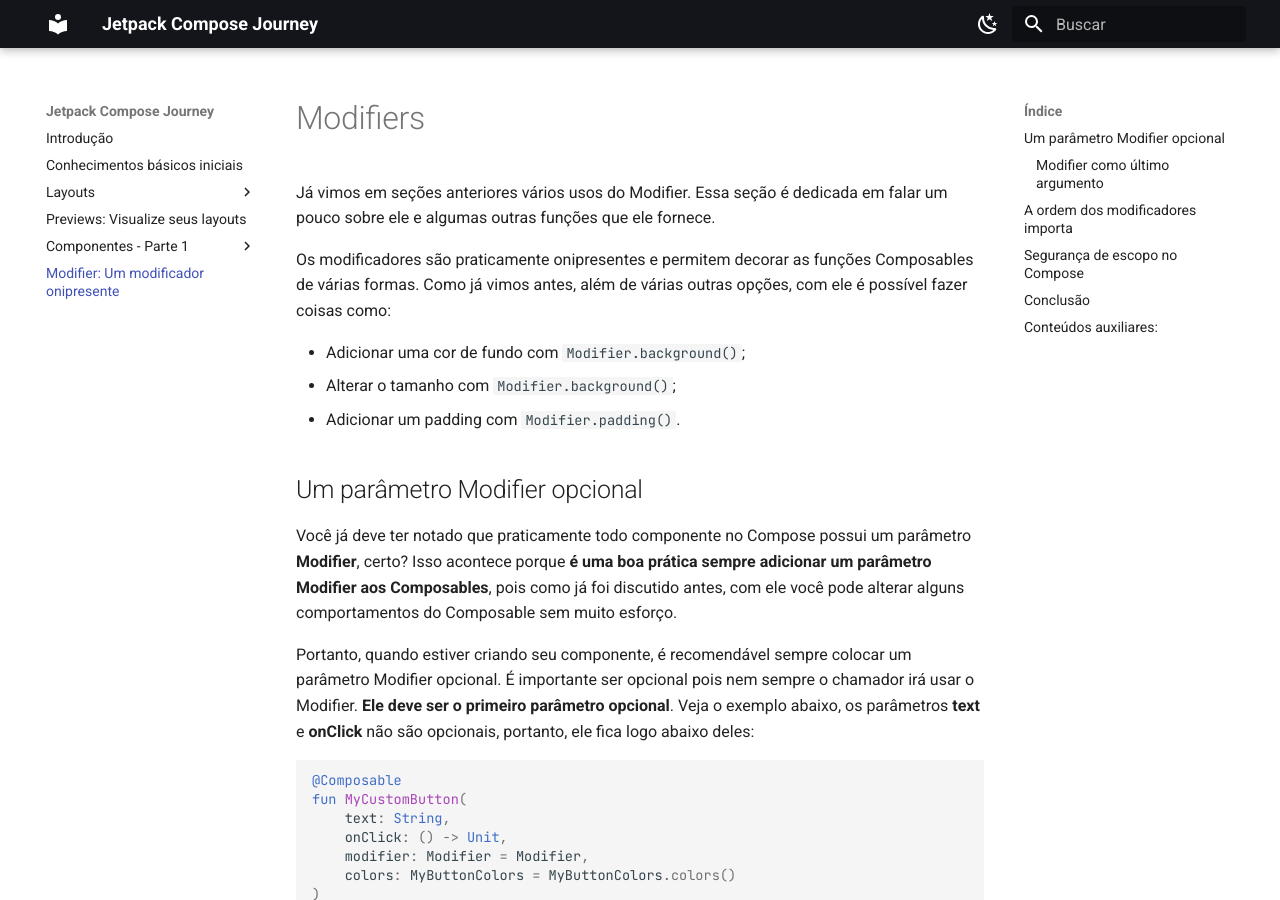
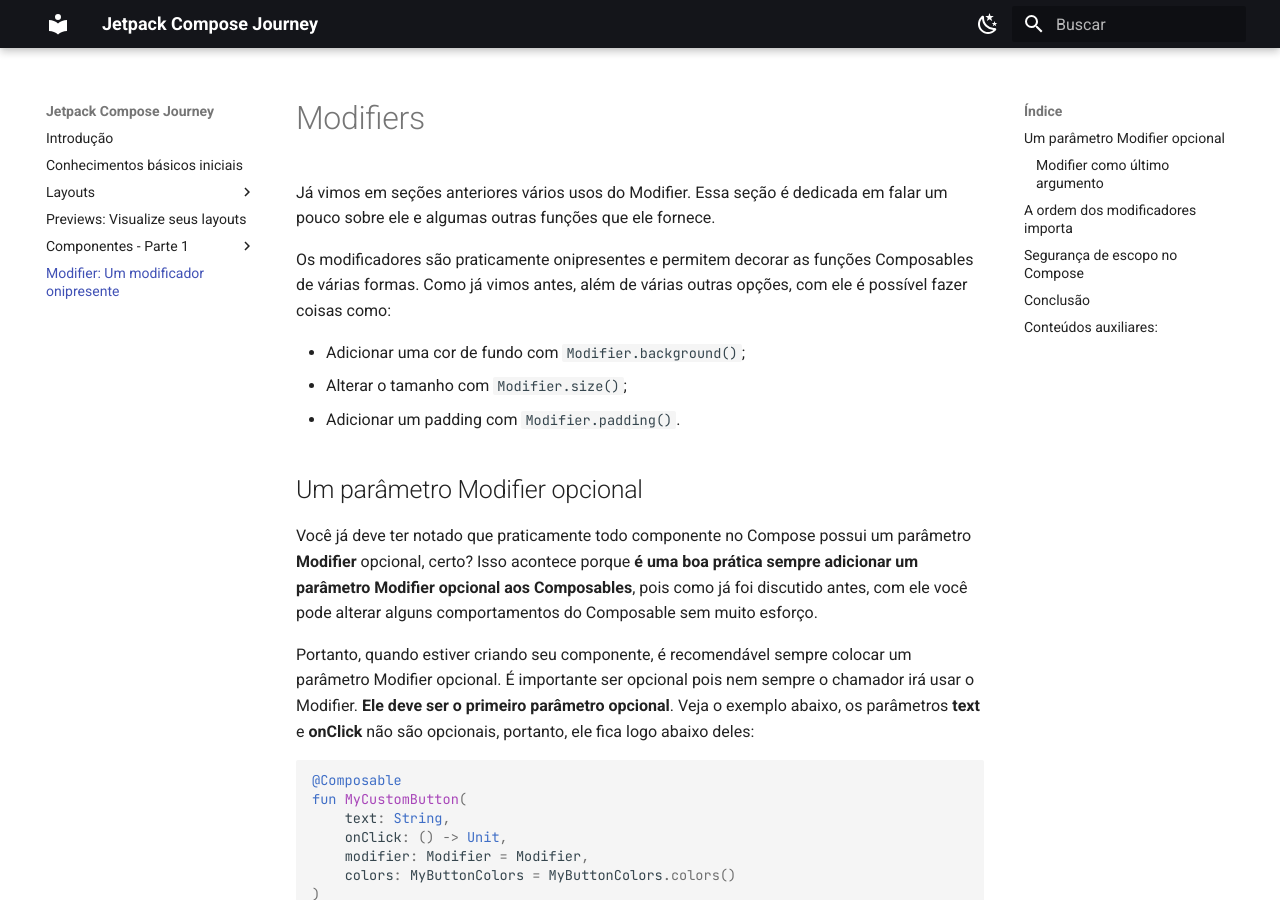
Before and after one commit to jsericksk/Jetpack-Compose-Journey, an MkDocs documentation site: the page built from docs/modifiers.md, in a window 1280 px wide and 900 px high. Built offline with MkDocs 1.6.1 and Material for MkDocs 9.7.7, drawn with Linux system fonts in a browser that asks for light colours; emoji names are drawn with the system emoji font.

Commit message:
modifiers.md atualizado

````diff
--- a/docs/modifiers.md
+++ b/docs/modifiers.md
@@ -5,12 +5,12 @@
 Os modificadores são praticamente onipresentes e permitem decorar as funções Composables de várias formas. Como já vimos antes, além de várias outras opções, com ele é possível fazer coisas como:
 
 - Adicionar uma cor de fundo com ```Modifier.background()```;
-- Alterar o tamanho com ```Modifier.background()```;
+- Alterar o tamanho com ```Modifier.size()```;
 - Adicionar um padding com ```Modifier.padding()```.
 
 ## Um parâmetro Modifier opcional
 
-Você já deve ter notado que praticamente todo componente no Compose possui um parâmetro **Modifier**, certo? Isso acontece porque **é uma boa prática sempre adicionar um parâmetro Modifier aos Composables**, pois como já foi discutido antes, com ele você pode alterar alguns comportamentos do Composable sem muito esforço.
+Você já deve ter notado que praticamente todo componente no Compose possui um parâmetro **Modifier** opcional, certo? Isso acontece porque **é uma boa prática sempre adicionar um parâmetro Modifier opcional aos Composables**, pois como já foi discutido antes, com ele você pode alterar alguns comportamentos do Composable sem muito esforço.
 
 Portanto, quando estiver criando seu componente, é recomendável sempre colocar um parâmetro Modifier opcional. É importante ser opcional pois nem sempre o chamador irá usar o Modifier. **Ele deve ser o primeiro parâmetro opcional**. Veja o exemplo abaixo, os parâmetros **text** e **onClick** não são opcionais, portanto, ele fica logo abaixo deles:
 
````
